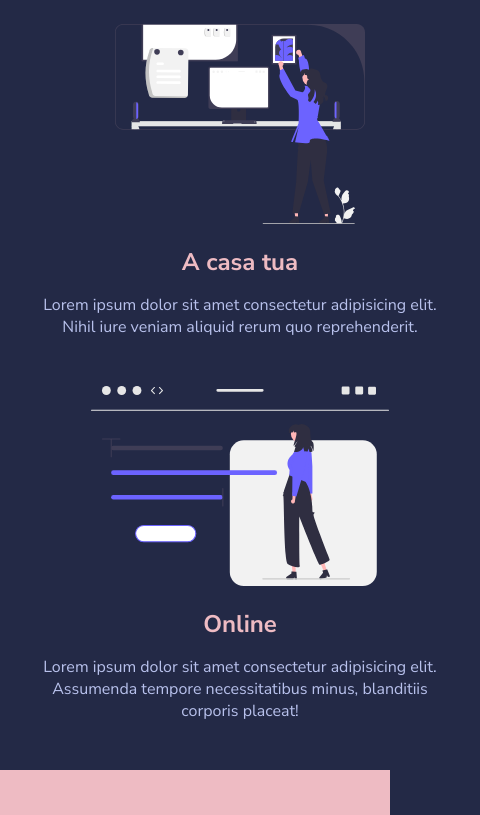
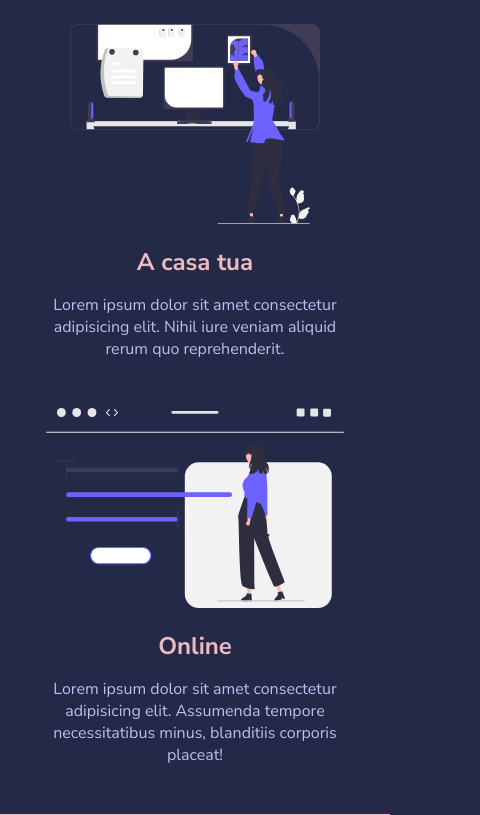
Before and after one commit to ImBlindForU/html-css-resp-wannabe, a plain HTML site: page index.html in a window 390 px wide. Shown: the part 209-1024 px from the top of the page, 480 px wide, since content can reach past the window. Drawn offline with Linux system fonts and the light colour scheme.

Commit message:
modifica percentuale

```diff
--- a/css/media.css
+++ b/css/media.css
@@ -2,7 +2,8 @@
 
 @media screen and (max-width: 780px) {
     .container {
-        width: 780px;
+        max-width: 780px;
+        width: 100%;
     }
 }
 
@@ -11,7 +12,8 @@
 
 @media screen and (max-width: 480px) {
     .container{
-        width: 480px;
+        max-width: 480px;
+        width: 100%;
     }
     .row {
         flex-direction: column;
```
